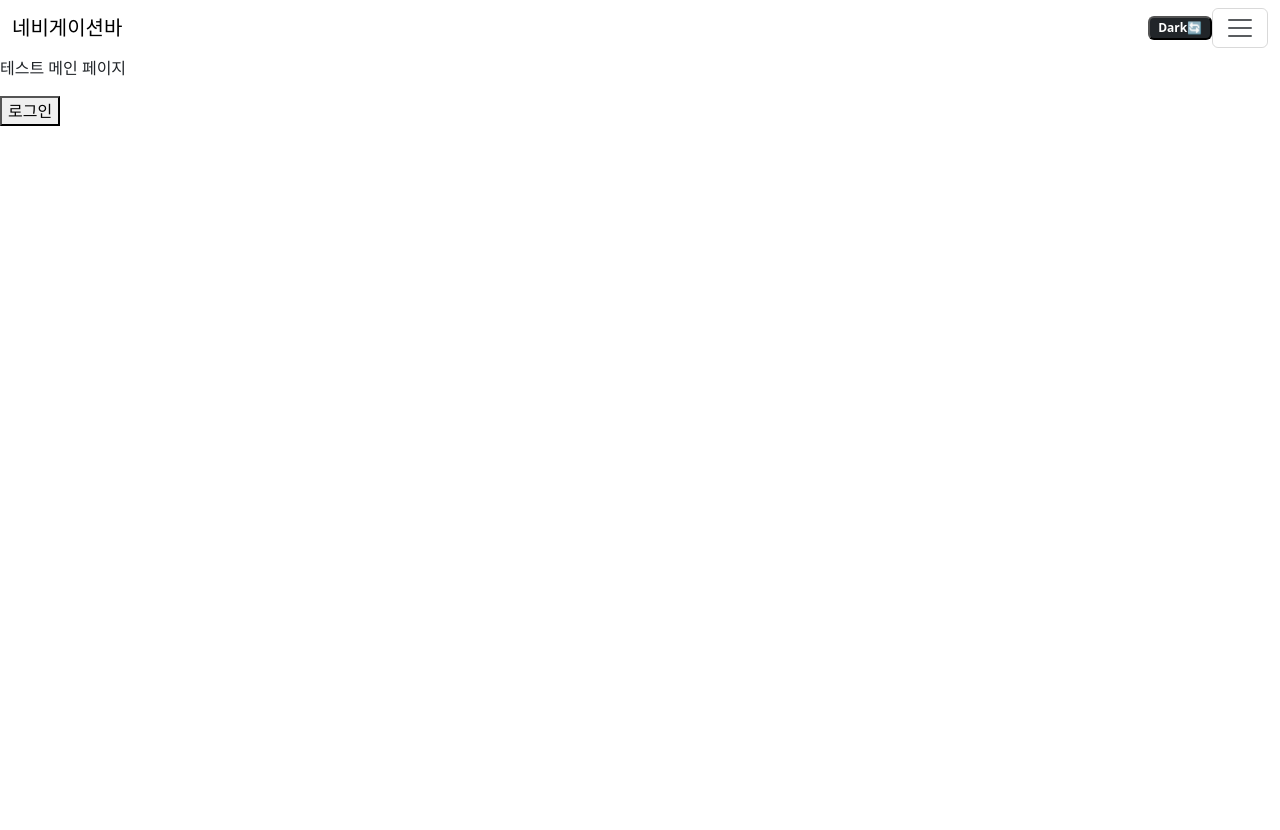
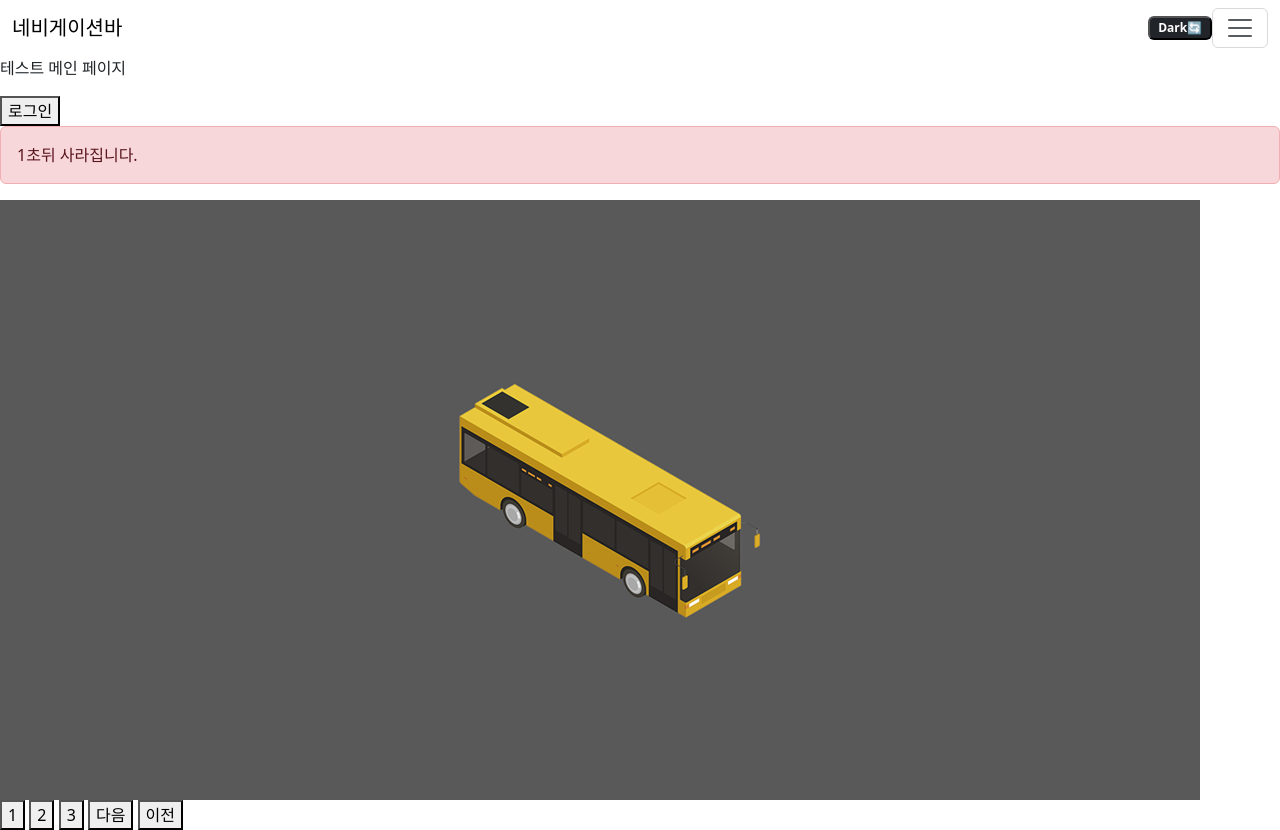
Before and after one commit to sidosea/javascript_course, a plain HTML site: page index.html in a window 1280 px wide. Before the commit the page ends 800 px from the top, so only its background shows below. Drawn offline with nearby package versions, Linux system fonts and the light colour scheme.

Commit message:
캐러셀 만들기

```diff
--- a/index.html
+++ b/index.html
@@ -81,8 +81,9 @@
     <script>
       $(".hello").html("테스트 메인 페이지"); //jquery 사용 클래스의 내용물 변경
     </script>
-
-        <button id="login">로그인</button>
+    <div class="loginbox">
+      <button id="login">로그인</button>
+    </div>
 
     <script>
       $("#close").on("click", function () {
@@ -93,10 +94,57 @@
         $(".black-bg").fadeIn(); //
       });
     </script>
-    <div class="alert alert-danger">5초 이내 구매시 사은품 증정</div>
+    <div class="alert alert-danger"><span id="alertTime">5</span>초뒤 사라집니다.</div>
     <script>
-    setTimeout(function(){$('.alert').hide()}, 1000);
+      var number = 5;
+      setInterval(function () {
+        $("#alertTime").text(number);
+        number--;
+      }, 1000);
+      setTimeout(function () {
+        $(".alert").fadeOut();
+      }, 5000);
     </script>
+
+    <!--사진을 여러장 보여주는 슬라이드 컨테이너(캐러셀)-->
+    <div style="overflow: hidden">
+      <div class="slide-container">
+        <div class="slide-box">
+          <img src="car1.png" />
+        </div>
+        <div class="slide-box">
+          <img src="car2.png" />
+        </div>
+        <div class="slide-box">
+          <img src="car3.png" />
+        </div>
+      </div>
+    </div>
+    <!--박스 옮기는 버튼-->
+    <button class="slide-1">1</button>
+    <button class="slide-2">2</button>
+    <button class="slide-3">3</button>
+
+    <!--다음/이전버튼으로 바꾸기-->
+    <button class="next-btn">다음</button>
+    <button class="before-btn">이전</button>
+
+    <!--버튼 스크립트-->
+    <script>
+      var btn_state = 0;
+
+      //다음 이미지 갖고오기
+      $(".next-btn").on("click", function () {
+          //TODO if btn_state==사진 갯수일시 멈추기
+          $(".slide-container").css("transform", 'translateX(-' + ++btn_state + '00vw)');
+
+      });
+      //이전이미지 갖고 오기
+      $(".before-btn").on("click", function () {
+          $(".slide-container").css("transform", 'translateX(-' + --btn_state + '00vw)');
+      });
+    </script>
+
     <script
       src="https://cdn.jsdelivr.net/npm/bootstrap@5.3.3/dist/js/bootstrap.bundle.min.js"
       integrity="sha384-YvpcrYf0tY3lHB60NNkmXc5s9fDVZLESaAA55NDzOxhy9GkcIdslK1eN7N6jIeHz"
--- a/main.css
+++ b/main.css
@@ -39,3 +39,21 @@ display: none;
 .badge {
     margin-left: auto;
 }
+
+.loginbox {
+    background-color: white;
+}
+
+#login {
+
+}
+
+.slide-container {
+    width: 300vw;
+    transition: all 1s;
+}
+
+.slide-box {
+    width: 100vw;
+    float: left;
+}
```
Also changed, not shown: car1.png (added), car2.png (added), car3.png (added).
